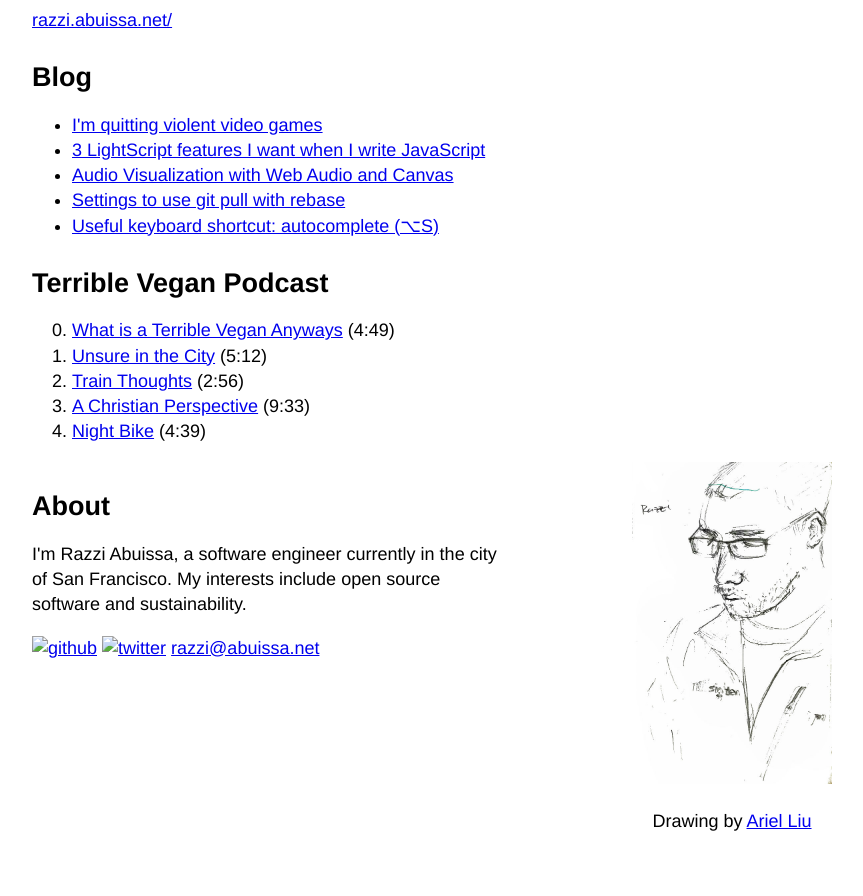
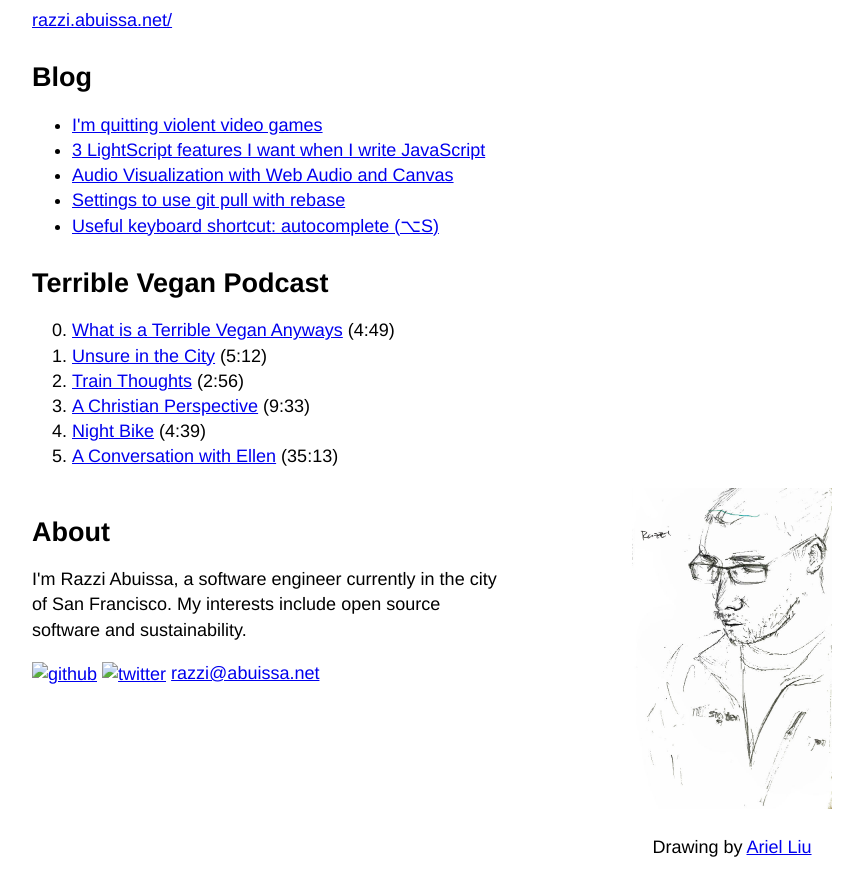
Before and after one commit to razzius/razzius.github.io, a Jekyll site: the page built from index.html, in a window 1280 px wide. Shown: the top 896 px of the page, without its empty margins (208-1071 px from the left). Built offline with Jekyll 4.4.1, drawn with Linux system fonts in a browser that asks for light colours.

Commit message:
Add terrible vegan episode 5

```diff
--- a/index.html
+++ b/index.html
@@ -18,6 +18,7 @@ layout: base
   <li><a href="/assets/terrible_vegan_2.mp3">Train Thoughts</a> (2:56)</li>
   <li><a href="/assets/terrible_vegan_3.mp3">A Christian Perspective</a> (9:33)</li>
   <li><a href="/assets/terrible_vegan_4.mp3">Night Bike</a> (4:39)</li>
+  <li><a href="/assets/terrible_vegan_5.mp3">A Conversation with Ellen</a> (35:13)</li>
 </ol>
 
 <div style="display: flex; justify-content: space-between">
```
Also changed, not shown: 1 other file.
